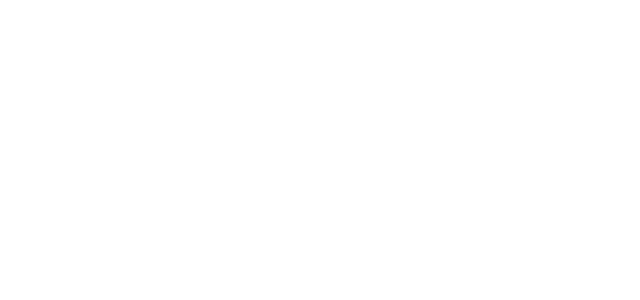
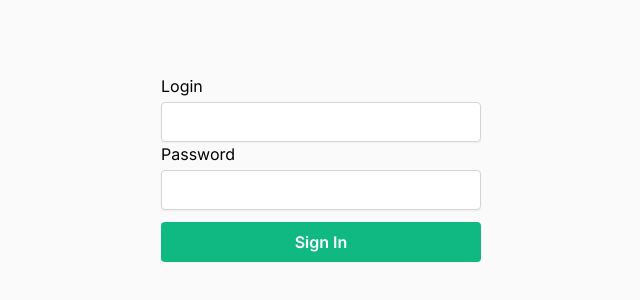
Before and after one commit to leocanto/iron-connect-server, a Next.js app in the folder frontend/: page / in a window 1280 px wide. Shown: the part 232-532 px from the top of the page, without its empty margins (319-959 px from the left). Built offline with nearby package versions, Linux system fonts and the light colour scheme.

Commit message:
start sign in

```diff
--- a/frontend/src/app/page.tsx
+++ b/frontend/src/app/page.tsx
@@ -1,7 +1,34 @@
 
 export default function Home() {
   return (
-    <main>
+    <main className="h-screen bg-zinc-50 flex items-center justify-center">
+      <form className="flex flex-col gap4 w-full max-w-xs">
+        <div className="flex flex-col gap-1">
+          <label htmlFor="">Login</label>
+          <input
+          type="login"
+          name="login"
+          className="border border-gray-300 shadow-sm rounded h-10 px-3"
+          />
+        </div>
+
+        <div className="flex flex-col gap-1">
+          <label htmlFor="">Password</label>
+          <input
+          type="password"
+          name="password"
+          className="border border-gray-300 shadow-sm rounded h-10 mb-3 px-3"
+          />
+        </div>
+
+        <button
+          type="submit"
+          className="bg-emerald-500 rounded font-semibold text-white h-10 hover:bg-emerald-600"
+        >
+          Sign In
+        </button>
+      </form>
+
     </main>
   )
 }
```
